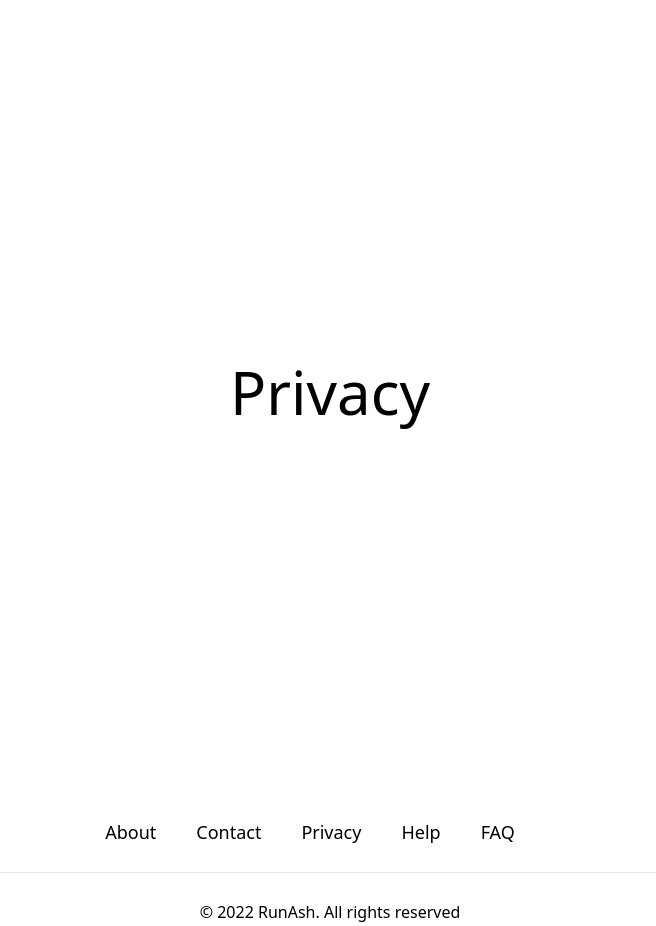
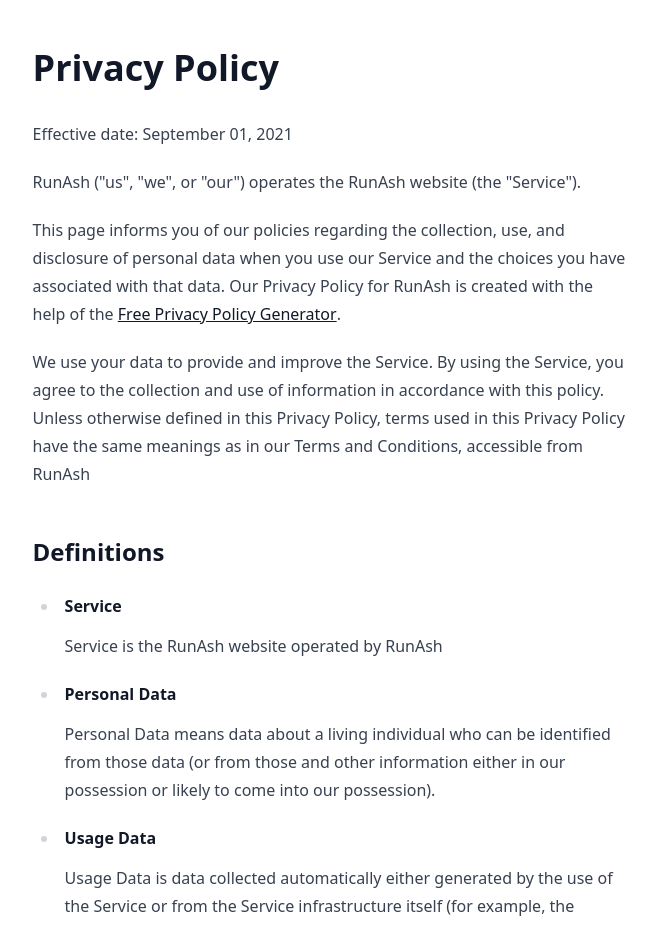
Before and after one commit to Vaibhavmurmu/nextjs13, a Next.js app: page /privacy in a window 1280 px wide. Shown: the part 160-1086 px from the top of the page, without its empty margins (310-966 px from the left). Built offline with nearby package versions, Linux system fonts and the light colour scheme.

Commit message:
Change to be committed

```diff
--- a/package.json
+++ b/package.json
@@ -13,6 +13,7 @@
   },
   "devDependencies": {
     "@tailwindcss/forms": "^0.5.3",
+    "@tailwindcss/typography": "^0.5.7",
     "autoprefixer": "^10.4.8",
     "eslint": "8.12.0",
     "eslint-config-next": "12.1.4",
--- a/pages/js-form.js
+++ b/pages/js-form.js
@@ -49,8 +49,8 @@
       <div className="mt-6 w-96 rounded-xl border p-6 text-left focus:text-blue-600">
       <p className="mt-12 text-2xl bottom-2">Create your account ID</p>
       <form onSubmit={handleSubmit}>
-        <label htmlFor="email">email</label>
-        <input type="text" id="email" name="email" required />
+        <label className='' htmlFor="email">email</label>
+        <input className="" type="text" id="email" name="email" required />
         <label htmlFor="fast">Fast Name</label>
         <input type="text" id="first" name="first" required />
         <label htmlFor="last">Last Name</label>
--- a/pages/privacy.js
+++ b/pages/privacy.js
@@ -3,10 +3,57 @@
 
 export default function Privacy() {
     return (
-        <div className="flex min-h-screen flex-col items-center justify-center py-2">
-            <h1 className="text-6xl font-n">
-                Privacy
-            </h1>
+        <div className="flex flex-col items-center justify-center min-h-screen py-2">
+            <artical className="mt-12 prose li:prose-1xl">
+                <h1>Privacy Policy</h1>
+                <p>Effective date: September 01, 2021</p>
+                <p>RunAsh ("us", "we", or "our") operates the RunAsh website (the "Service").</p>
+                <p>This page informs you of our policies regarding the collection, use, and disclosure of personal data when you use our Service and the choices you have associated with that data. Our Privacy Policy for RunAsh is created with the help of the <a href="https://www.freeprivacypolicy.com/free-privacy-policy-generator.php">Free Privacy Policy Generator</a>.</p>
+                <p>We use your data to provide and improve the Service. By using the Service, you agree to the collection and use of information in accordance with this policy. Unless otherwise defined in this Privacy Policy, terms used in this Privacy Policy have the same meanings as in our Terms and Conditions, accessible from RunAsh</p>
+                <h2>Definitions</h2>
+                <ul>
+                    <li>
+                        <p><strong>Service</strong></p>
+                        <p>Service is the RunAsh website operated by RunAsh</p>
+                    </li>
+                    <li>
+                        <p><strong>Personal Data</strong></p>
+                        <p>Personal Data means data about a living individual who can be identified from those data (or from those and other information either in our possession or likely to come into our possession).</p>
+                    </li>
+                    <li>
+                        <p><strong>Usage Data</strong></p>
+                        <p>Usage Data is data collected automatically either generated by the use of the Service or from the Service infrastructure itself (for example, the duration of a page visit).</p>
+                    </li>
+                    <li>
+                        <p><strong>Cookies</strong></p>
+                        <p>Cookies are small files stored on your device (computer or mobile device).</p>
+                    </li>
+                    <p>
+                        <strong>Data Controller</strong>
+                        <p>Data Controller means the natural or legal person who (either alone or jointly or in common with other persons) determines the purposes for which and the manner in which any personal information are, or are to be, processed. For the purpose of this Privacy Policy, we are a Data Controller of your Personal Data.</p>
+                    </p>
+                    <p>
+                        <strong>Data Processors (or Service Providers)</strong>
+                        <p>Data Processor (or Service Provider) means any natural or legal person who processes the data on behalf of the Data Controller. We may use the services of various Service Providers in order to process your data more effectively.</p>
+                    </p>
+                    <p>
+                        <strong>Data Subject (or User)</strong>
+                        <p>Data Subject is any living individual who is using our Service and is the subject of Personal Data.</p>
+                    </p>
+                    <p>
+                        <strong>Third-party Social Media Service</strong>
+                        <p>Third-party Social Media Service means any website or any social network website through which a User can log in or create an account to use the Service.</p>
+                    </p>
+                    <p>
+                        <strong>Personal Data</strong>
+                        <p>Personal Data means any information that relates to an identified or identifiable individual.</p>
+                    </p>
+                    <p>
+                        <strong>Usage Data</strong>
+                        <p>Usage Data is data collected automatically either generated by the use of the Service or from the Service infrastructure itself (for example, the duration of a page visit).</p>
+                    </p>
+                </ul>
+            </artical>
         </div>
-        )
-    }
+    )
+}
--- a/tailwind.config.js
+++ b/tailwind.config.js
@@ -9,5 +9,6 @@
   },
   plugins: [
     require("@tailwindcss/forms"),
+    require("@tailwindcss/typography"),
   ],
 }
```
Also changed, not shown: 1 other file (tests, documents, lock files or other folders).
